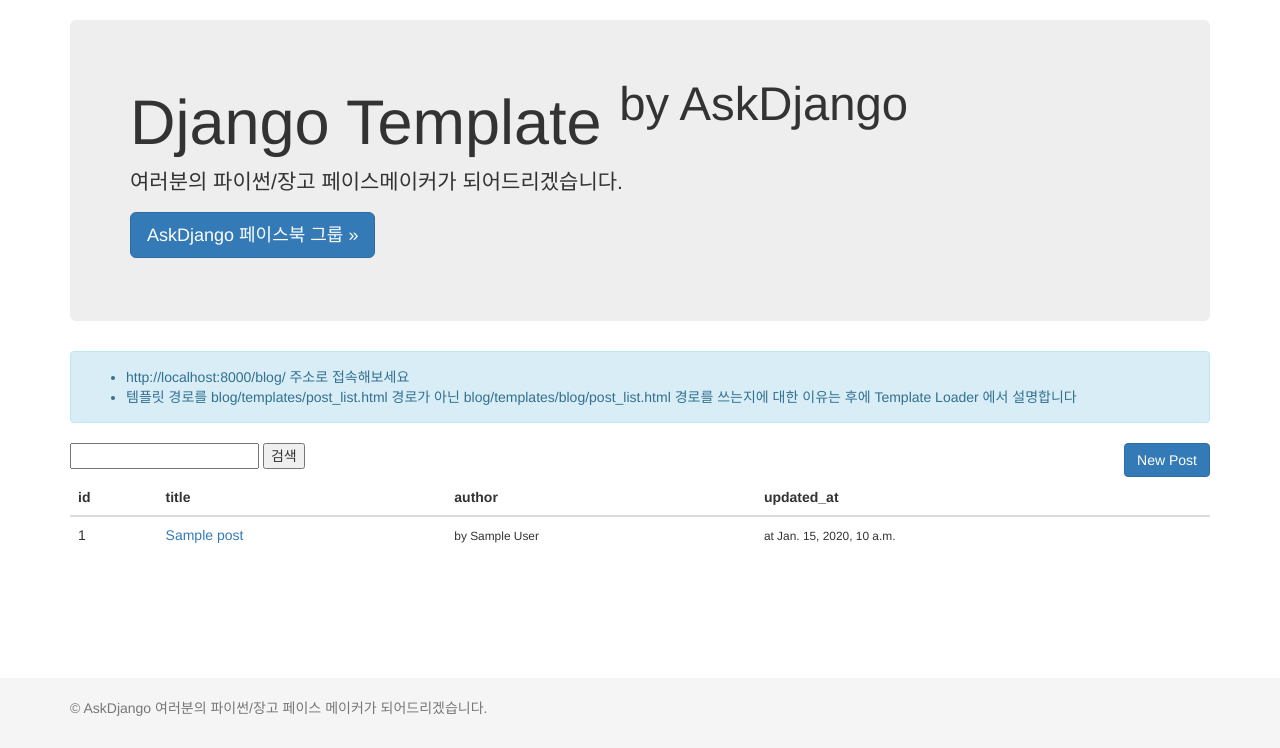
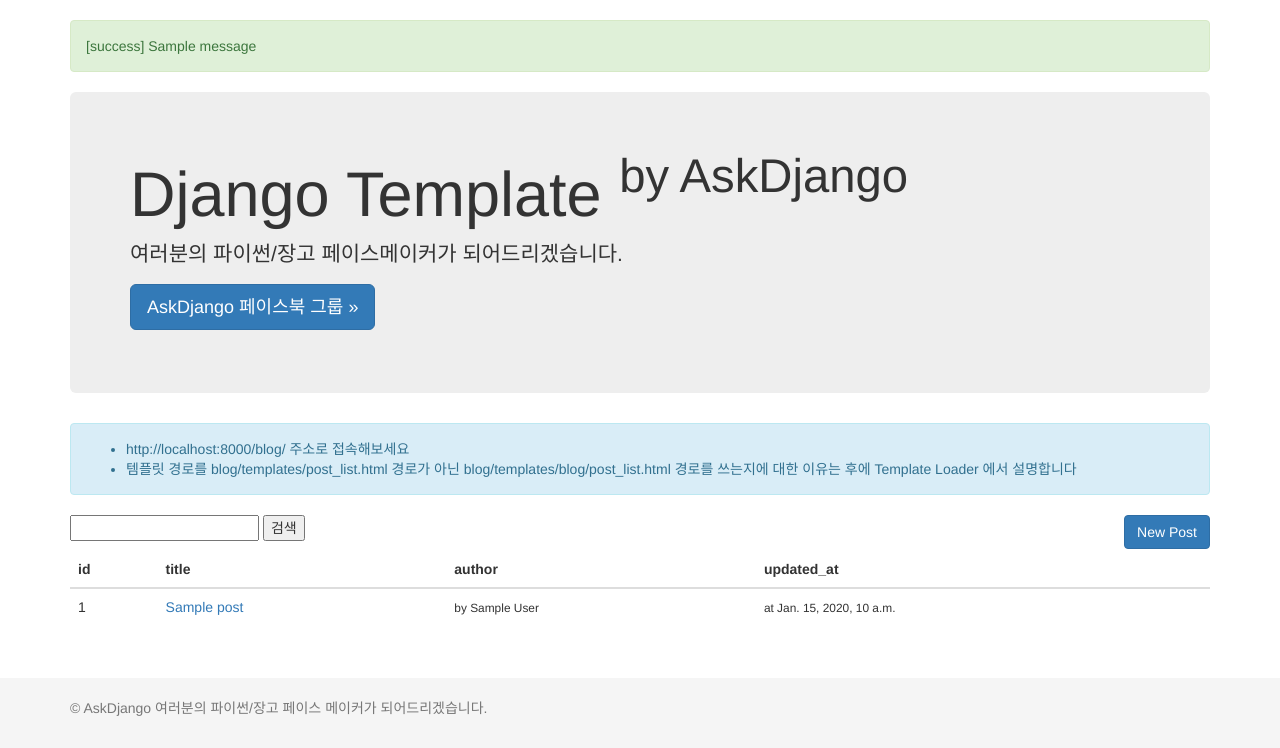
Before and after one commit to zinns58/askdjango, a Django app: template blog/templates/blog/post_list.html in a window 1280 px wide. Shown: the part 52-800 px from the top of the page. Run offline with Django 3.2, Linux system fonts and the light colour scheme; the template is opened without the code that fills it: most values are stand-ins (such as "Sample title", 1, 10 or a date in 2020); one stand-in notice (Sample message) is shown; some libraries are stand-ins or nearby versions.

Commit message:
blog.views.post_new/post_edit 뷰에 messages 적용

```diff
--- a/askdjango/templates/layout.html
+++ b/askdjango/templates/layout.html
@@ -48,6 +48,17 @@
         </div>
     </nav>
 
+    {% if messages %}
+        <div class="container">
+            {% for message in messages %}
+                <div class="alert alert-{{ message.tags }}">
+                    [{{ message.tags }}]  {# 메시지 레벨 #}
+                    {{ message.message }}   {# 메시지 내용 #}
+                </div>
+            {% endfor %}
+        </div>
+    {% endif %}
+
     {% block content %}
     {% endblock %}
 
--- a/blog/views.py
+++ b/blog/views.py
@@ -1,3 +1,4 @@
+from django.contrib import messages
 from django.http import Http404
 from django.shortcuts import get_object_or_404, redirect, render
 from .models import Post
@@ -37,6 +38,7 @@
         form = PostForm(request.POST, request.FILES)
         if form.is_valid():
             post = form.save()
+            messages.success(request, '새 포스팅을 저장했습니다.')
             return redirect(post)   # post.get_absolute_url() => post detail
     else:
         form = PostForm()
@@ -52,6 +54,7 @@
         form = PostForm(request.POST, request.FILES, instance=post)
         if form.is_valid():
             post = form.save()
+            messages.success(request, '포스팅을 수정했습니다.')
             return redirect(post)   # post.get_absolute_url() => post detail
     else:
         form = PostForm(instance=post)
```
